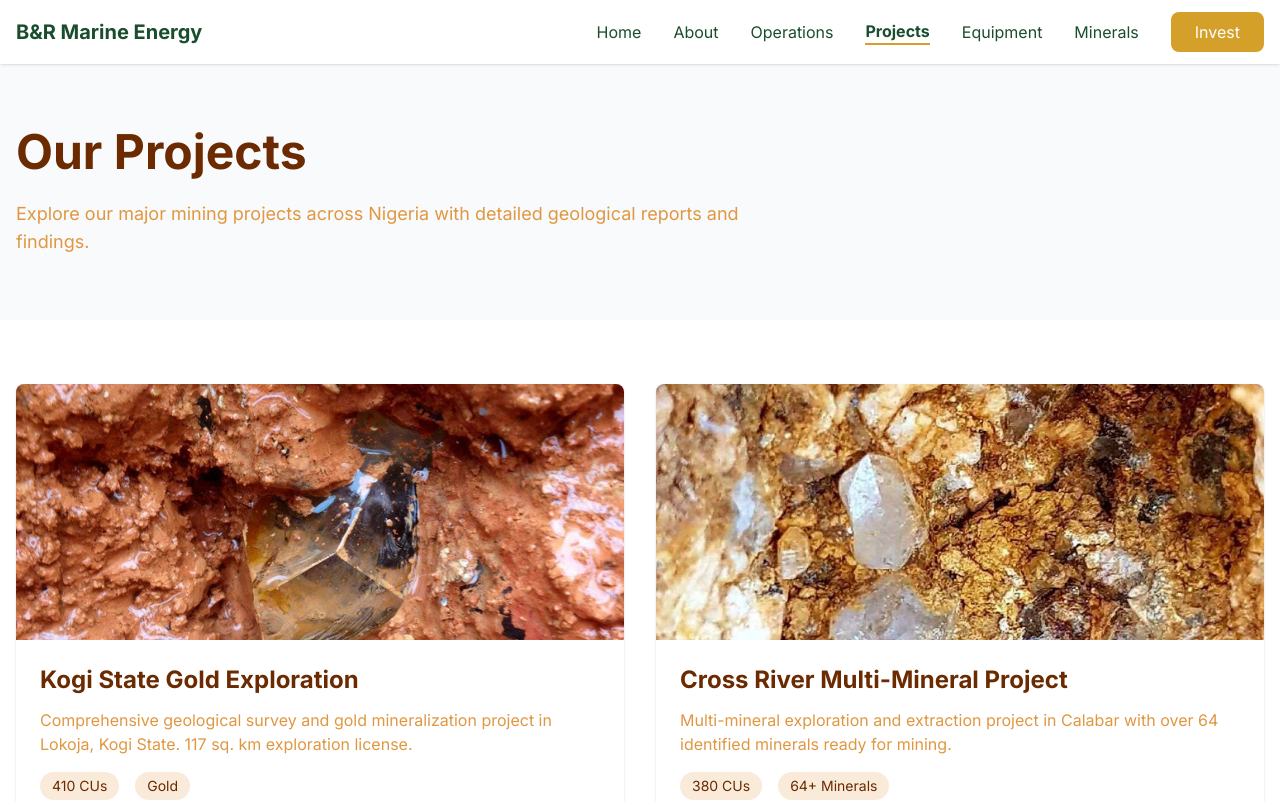
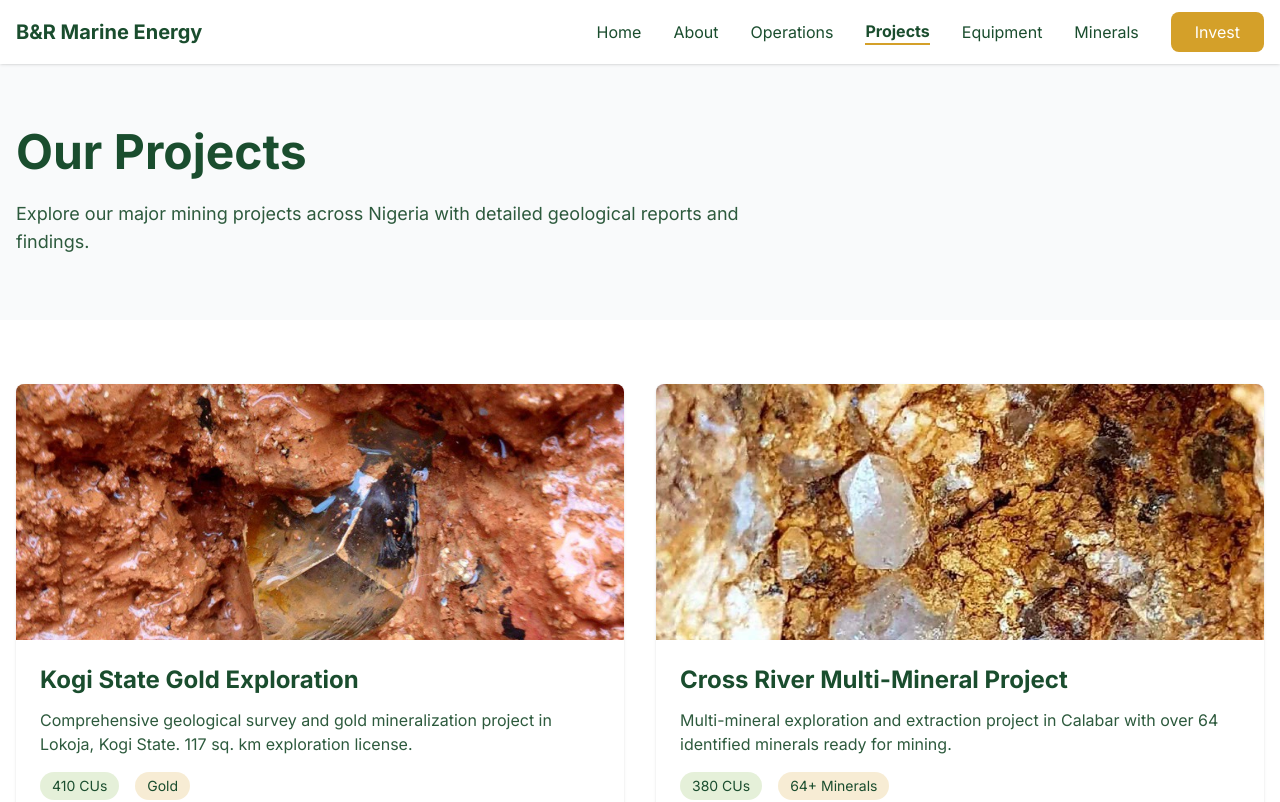
Before and after one commit to AntipasBen23/MARINE, a Next.js app: page /projects in a window 1280 px wide. Shown: the top 802 px of the page. Built offline with nearby package versions, Linux system fonts and the light colour scheme.

Commit message:
refactored projects page colours

```diff
--- a/src/app/projects/page.tsx
+++ b/src/app/projects/page.tsx
@@ -7,10 +7,10 @@ export default function ProjectsPage() {
       {/* Hero */}
       <section className="py-16 bg-gray-50">
         <div className="container mx-auto px-4">
-          <h1 className="text-4xl md:text-5xl font-bold mb-6" style={{ color: 'rgb(107, 42, 0)' }}>
+          <h1 className="text-4xl md:text-5xl font-bold mb-6" style={{ color: '#1a4d2e' }}>
             Our Projects
           </h1>
-          <p className="text-lg max-w-3xl" style={{ color: 'rgb(224, 151, 65)' }}>
+          <p className="text-lg max-w-3xl" style={{ color: '#2d5a3d' }}>
             Explore our major mining projects across Nigeria with detailed geological reports and findings.
           </p>
         </div>
@@ -32,17 +32,17 @@ export default function ProjectsPage() {
                   />
                 </div>
                 <div className="p-6">
-                  <h2 className="text-2xl font-bold mb-3" style={{ color: 'rgb(107, 42, 0)' }}>
+                  <h2 className="text-2xl font-bold mb-3" style={{ color: '#1a4d2e' }}>
                     Kogi State Gold Exploration
                   </h2>
-                  <p className="mb-4" style={{ color: 'rgb(224, 151, 65)' }}>
+                  <p className="mb-4" style={{ color: '#2d5a3d' }}>
                     Comprehensive geological survey and gold mineralization project in Lokoja, Kogi State. 117 sq. km exploration license.
                   </p>
                   <div className="flex gap-4 text-sm">
-                    <span className="px-3 py-1 rounded-full" style={{ backgroundColor: 'rgba(224, 151, 65, 0.2)', color: 'rgb(107, 42, 0)' }}>
+                    <span className="px-3 py-1 rounded-full" style={{ backgroundColor: 'rgba(124, 179, 66, 0.2)', color: '#1a4d2e' }}>
                       410 CUs
                     </span>
-                    <span className="px-3 py-1 rounded-full" style={{ backgroundColor: 'rgba(224, 151, 65, 0.2)', color: 'rgb(107, 42, 0)' }}>
+                    <span className="px-3 py-1 rounded-full" style={{ backgroundColor: 'rgba(212, 160, 41, 0.2)', color: '#1a4d2e' }}>
                       Gold
                     </span>
                   </div>
@@ -62,17 +62,17 @@ export default function ProjectsPage() {
                   />
                 </div>
                 <div className="p-6">
-                  <h2 className="text-2xl font-bold mb-3" style={{ color: 'rgb(107, 42, 0)' }}>
+                  <h2 className="text-2xl font-bold mb-3" style={{ color: '#1a4d2e' }}>
                     Cross River Multi-Mineral Project
                   </h2>
-                  <p className="mb-4" style={{ color: 'rgb(224, 151, 65)' }}>
+                  <p className="mb-4" style={{ color: '#2d5a3d' }}>
                     Multi-mineral exploration and extraction project in Calabar with over 64 identified minerals ready for mining.
                   </p>
                   <div className="flex gap-4 text-sm">
-                    <span className="px-3 py-1 rounded-full" style={{ backgroundColor: 'rgba(224, 151, 65, 0.2)', color: 'rgb(107, 42, 0)' }}>
+                    <span className="px-3 py-1 rounded-full" style={{ backgroundColor: 'rgba(124, 179, 66, 0.2)', color: '#1a4d2e' }}>
                       380 CUs
                     </span>
-                    <span className="px-3 py-1 rounded-full" style={{ backgroundColor: 'rgba(224, 151, 65, 0.2)', color: 'rgb(107, 42, 0)' }}>
+                    <span className="px-3 py-1 rounded-full" style={{ backgroundColor: 'rgba(212, 160, 41, 0.2)', color: '#1a4d2e' }}>
                       64+ Minerals
                     </span>
                   </div>
```
